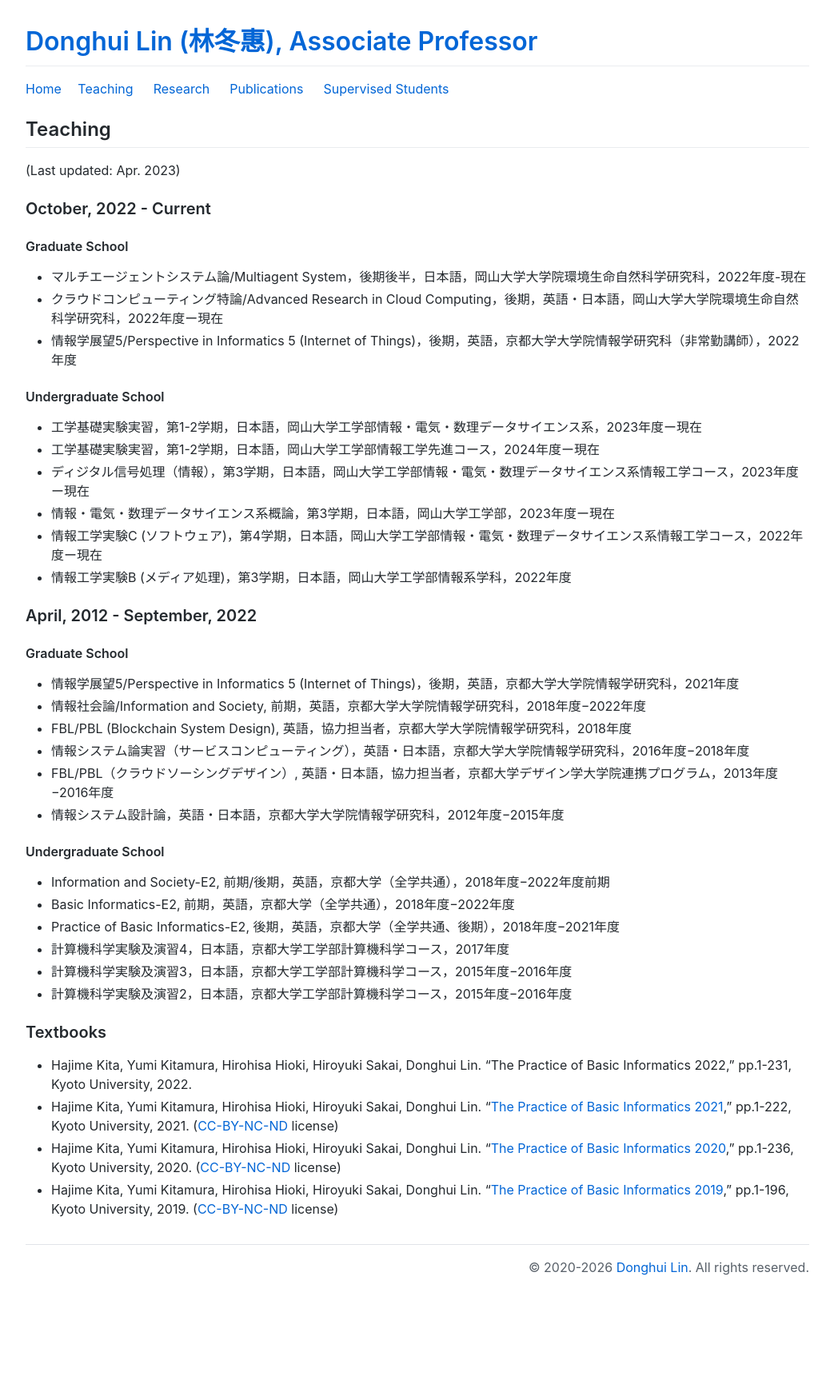
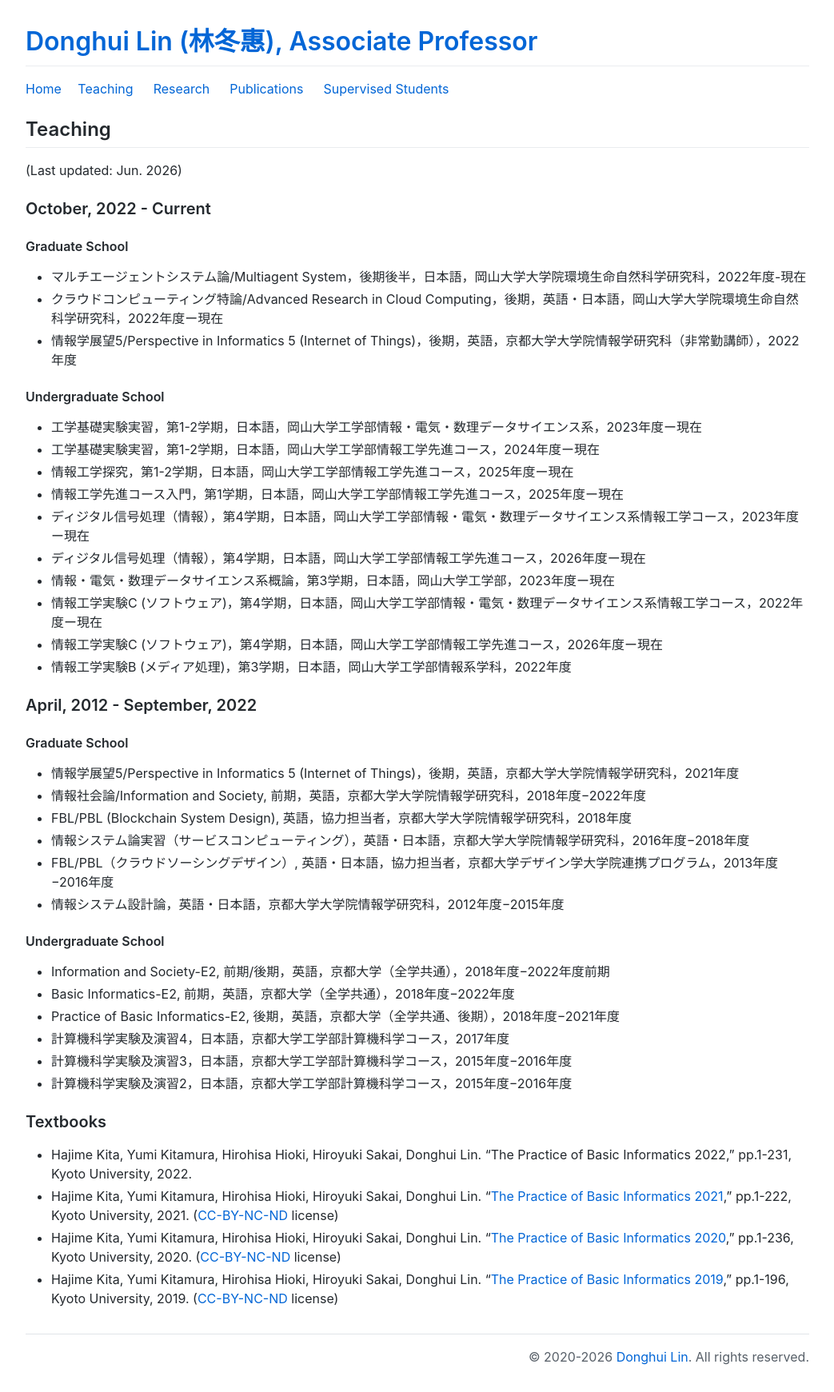
Before and after one commit to lindh/lindh.github.io, a Jekyll site: the page built from teaching.md, in a window 1280 px wide. Shown: the whole page at 80% size, without its empty margins (118-1161 px from the left). Built offline with Jekyll 4.4.1, drawn with Linux system fonts in a browser that asks for light colours; comment, search, counter and statistics services are not loaded; before the commit the page ends 1629 px from its top, so only the background shows below that.

Commit message:
Update teaching list and fix publication TOC anchors
Co-Authored-By: Claude Opus 4.8 (1M context) <noreply@anthropic.com>

```diff
--- a/teaching.md
+++ b/teaching.md
@@ -6,7 +6,7 @@ layout: default
 
 ## Teaching
 
-(Last updated: Apr. 2023)
+(Last updated: Jun. 2026)
 
 ### October, 2022 - Current
 #### Graduate School
@@ -17,9 +17,13 @@ layout: default
 #### Undergraduate School
 - 工学基礎実験実習，第1-2学期，日本語，岡山大学工学部情報・電気・数理データサイエンス系，2023年度ー現在
 - 工学基礎実験実習，第1-2学期，日本語，岡山大学工学部情報工学先進コース，2024年度ー現在
-- ディジタル信号処理（情報），第3学期，日本語，岡山大学工学部情報・電気・数理データサイエンス系情報工学コース，2023年度ー現在
+- 情報工学探究，第1-2学期，日本語，岡山大学工学部情報工学先進コース，2025年度ー現在
+- 情報工学先進コース入門，第1学期，日本語，岡山大学工学部情報工学先進コース，2025年度ー現在
+- ディジタル信号処理（情報），第4学期，日本語，岡山大学工学部情報・電気・数理データサイエンス系情報工学コース，2023年度ー現在
+- ディジタル信号処理（情報），第4学期，日本語，岡山大学工学部情報工学先進コース，2026年度ー現在
 - 情報・電気・数理データサイエンス系概論，第3学期，日本語，岡山大学工学部，2023年度ー現在
 - 情報工学実験C (ソフトウェア)，第4学期，日本語，岡山大学工学部情報・電気・数理データサイエンス系情報工学コース，2022年度ー現在
+- 情報工学実験C (ソフトウェア)，第4学期，日本語，岡山大学工学部情報工学先進コース，2026年度ー現在
 - 情報工学実験B (メディア処理)，第3学期，日本語，岡山大学工学部情報系学科，2022年度
 
 ### April, 2012 - September, 2022
```
Also changed, not shown: publication.md (+1 -1 lines).
